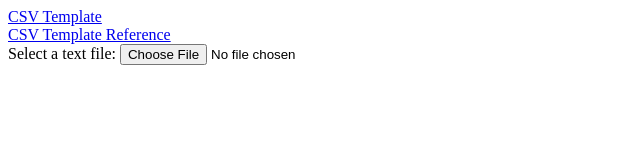
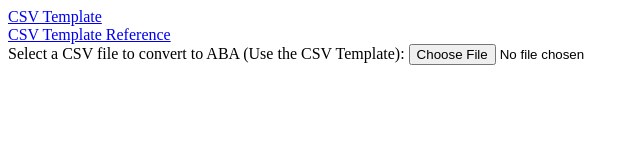
Before and after one commit to e-bacho/CSVtoABAConverter, a plain HTML site: page index.html in a window 1280 px wide. Shown: the whole page, without its empty margins (0-640 px from the left). Drawn offline with Linux system fonts and the light colour scheme.

Commit message:
Changed title for upload

```diff
--- a/index.html
+++ b/index.html
@@ -366,7 +366,7 @@
 </div>
 
 <div>
-	Select a text file:
+	Select a CSV file to convert to ABA (Use the CSV Template):
 	<input type="file" id="fileInput">
 </div>
 <pre id="fileDisplayArea"></pre>
```
